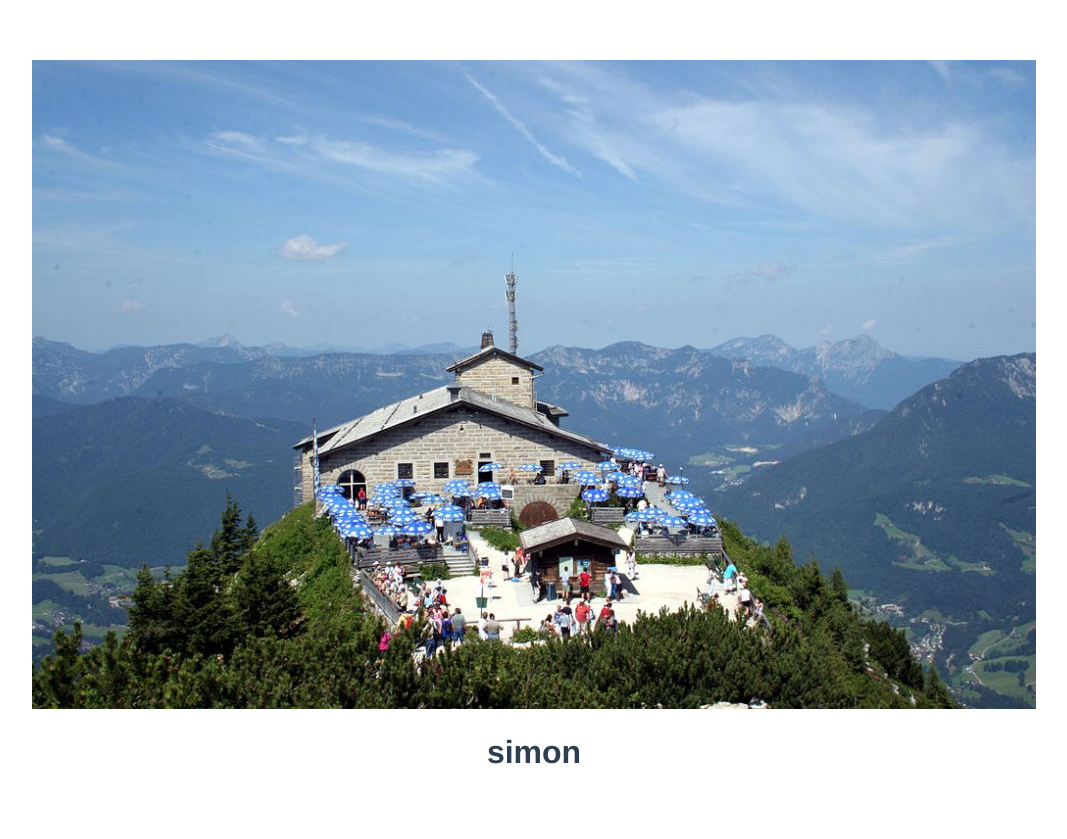
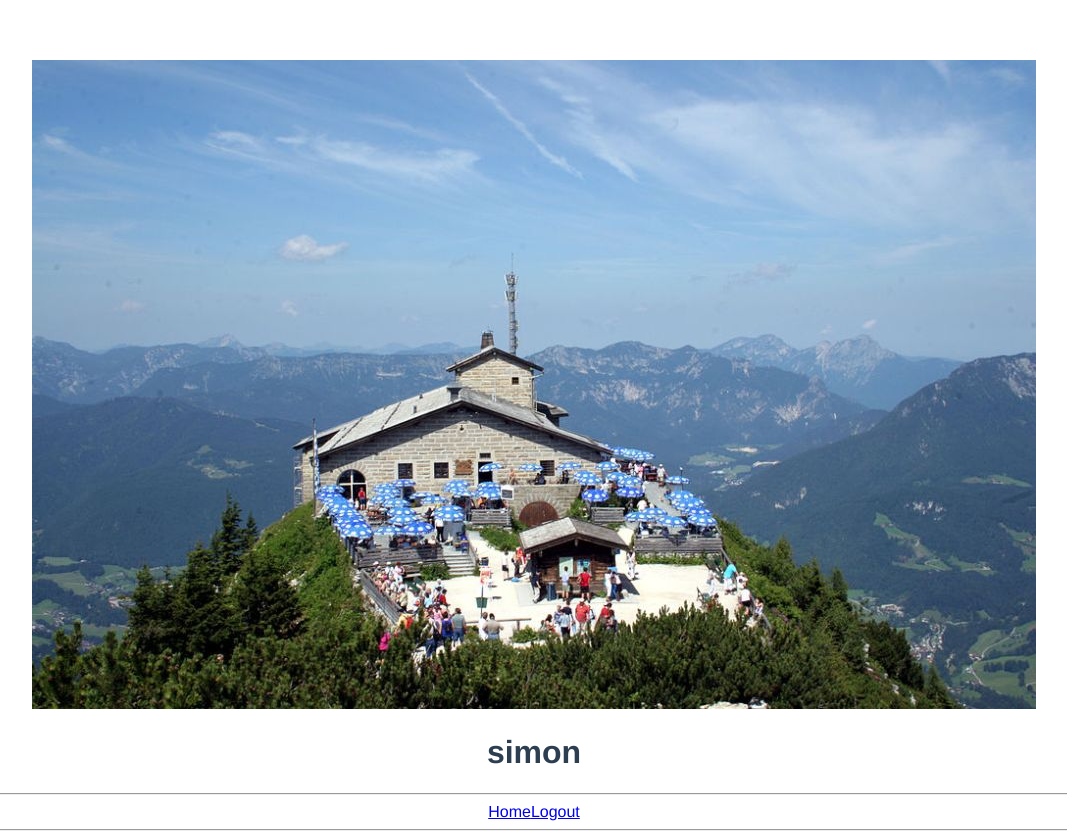
Before and after one commit to simonschaminees/adminDashboard, a Vue app in the folder main/: page / in a window 1280 px wide. Shown: the whole page, without its empty margins (106-1173 px from the left). Before the commit the page ends 800 px from the top, so only its background shows below. Built offline with nearby package versions, Linux system fonts and the light colour scheme.

Commit message:
set up for router-link

```diff
--- a/main/src/App.vue
+++ b/main/src/App.vue
@@ -2,6 +2,10 @@
   <div id="app">
     <img alt="Vue logo" src="./assets/images/background/arendsnest.jpg">
     <LoginPage msg="Welcome to Your Vue.js App"/>
+    <hr>
+    <router-link to="/Adminpage">Home</router-link>
+       <router-link to="/Logout">Logout</router-link>
+    <hr>
     <router-view></router-view>
   </div>
 </template>
--- a/main/src/main.js
+++ b/main/src/main.js
@@ -20,7 +20,7 @@ const routes = [
 
 // router
 const router = new VueRouter({
-  routes
+  routes,
 })
 
 Vue.config.productionTip = false
```
